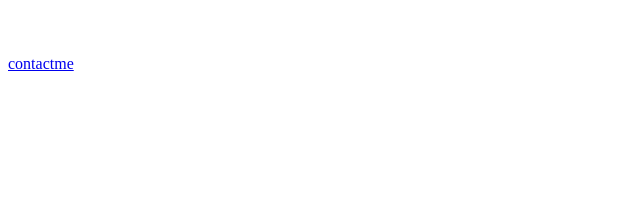
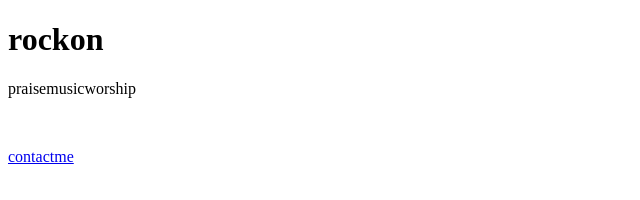
Before and after one commit to Veetooh/Dennis, a plain HTML site: page 1.html in a window 1280 px wide. Shown: the whole page, without its empty margins (0-640 px from the left). Drawn offline with Linux system fonts and the light colour scheme.

Commit message:
Update 1.html

```diff
--- a/1.html
+++ b/1.html
@@ -8,12 +8,11 @@
 </body>
 
 <div>
-<h1> </h1>
-<p>  </p>
+<h1>rockon</h1>
+<p>praisemusicworship</p>
 
 <img https://scontent-ort2-1.xx.fbcdn.net/v/t31.0-8/18620914_10210768989954084_2161962961000125451_o.jpg?oh=e21875d5b43d5eb9c59a2611f3378041&oe=5AA4AC1Bsrc= " " />
 <p> <a href=https://www.facebook.com/Sinned.Ottiv/media_set?set=a.1473867919915.2068203.1030192521&type=3 "">
 contactme
 </a></p>
-<div>
 </div>
```
